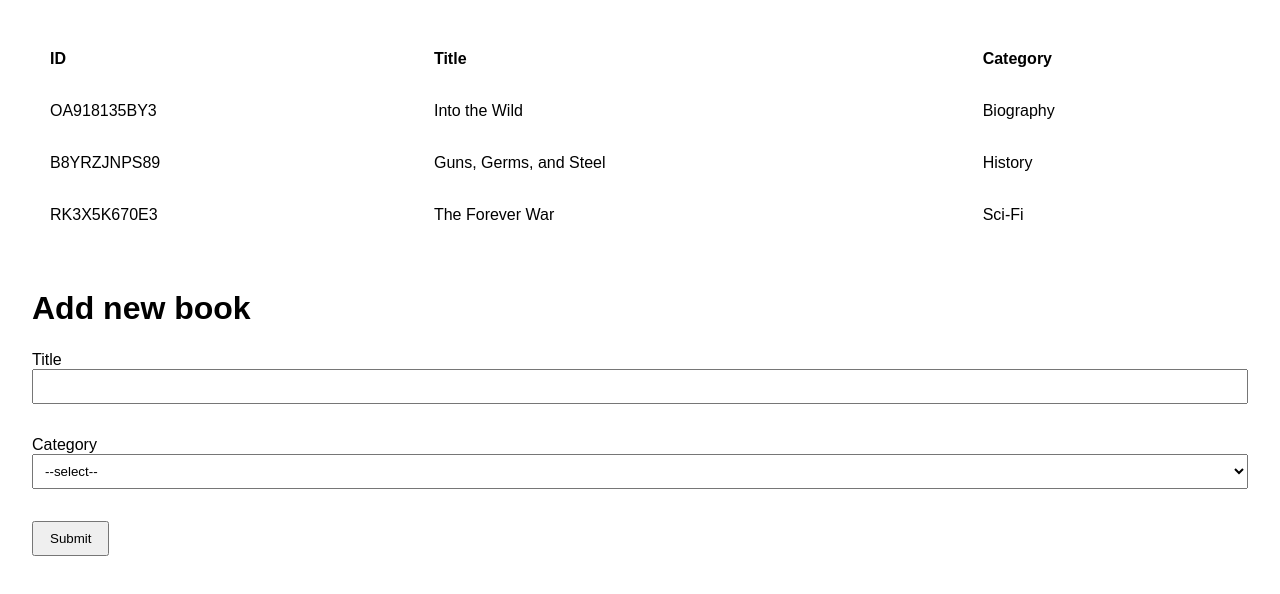
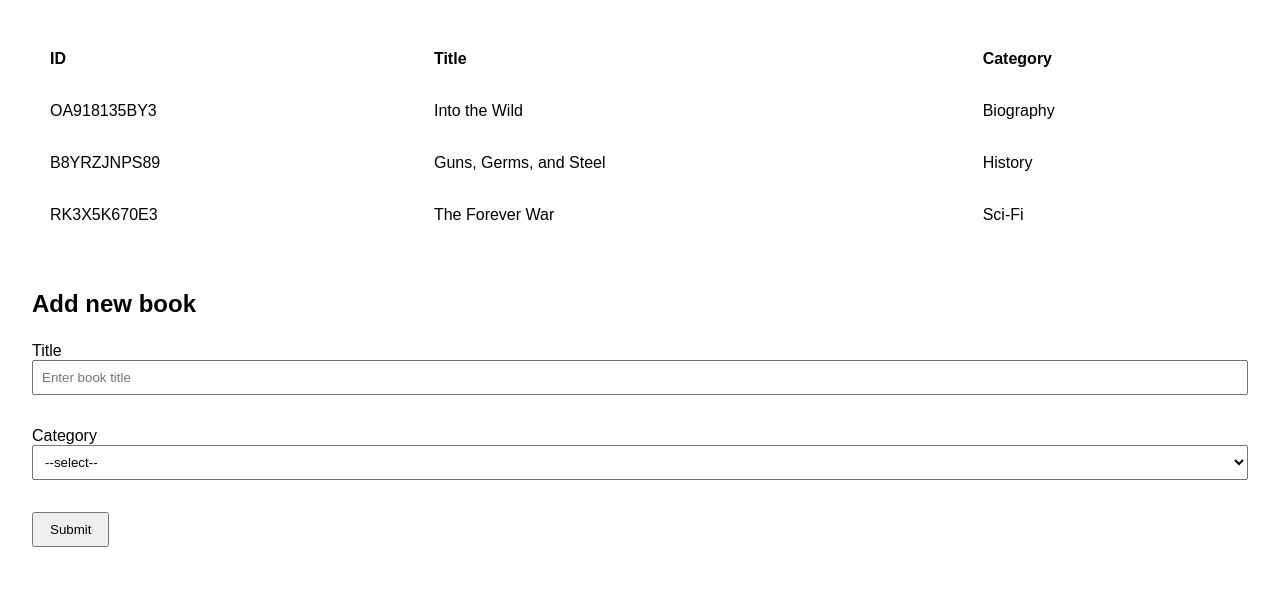
Before and after one commit to cyonii/bookstore-cms, a React (Create React App) app: page / in a window 1280 px wide. Shown: the top 594 px of the page. Built offline with nearby package versions, Linux system fonts and the light colour scheme.

Commit message:
Add placeholder

```diff
--- a/src/containers/BookForm.js
+++ b/src/containers/BookForm.js
@@ -39,7 +39,7 @@ const BookForm = () => {
 
   return (
     <form className="book-form">
-      <h1>Add new book</h1>
+      <h2>Add new book</h2>
 
       <div className="input-group">
         <label className="form-label" htmlFor="title">
@@ -50,6 +50,7 @@ const BookForm = () => {
             onChange={handleTitleChange}
             id="title"
             value={title}
+            placeholder="Enter book title"
             required
           />
         </label>
```
